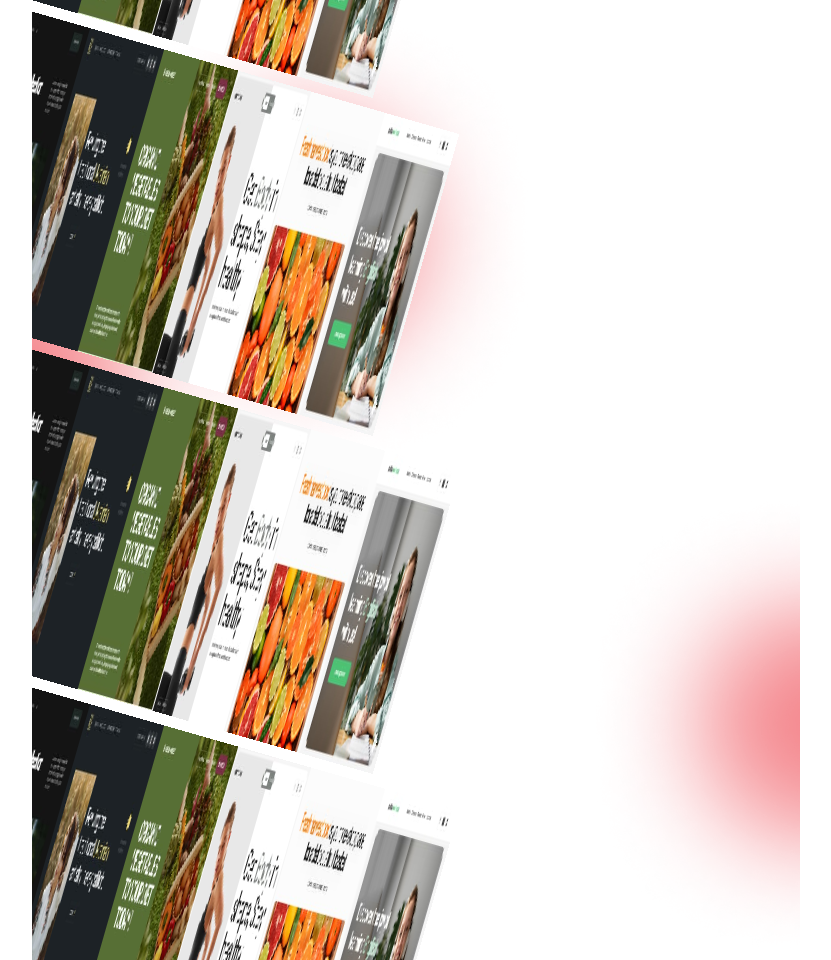
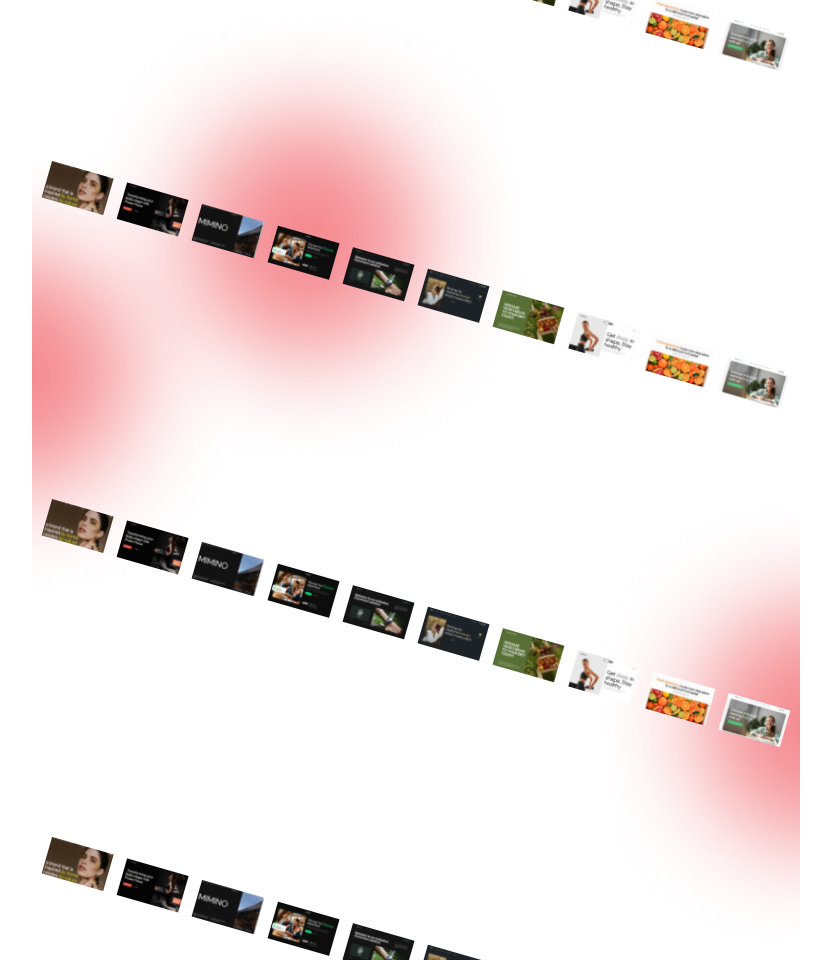
Before and after one commit to Vidiborets0012/Covers-test, a website built with Vite: page src/index.html in a window 1280 px wide. Shown: the whole page, without its empty margins (224-1055 px from the left). Built offline with nearby package versions, Linux system fonts and the light colour scheme.

Commit message:
recent changes

```diff
--- a/src/css/styles.css
+++ b/src/css/styles.css
@@ -93,11 +93,11 @@ body {
   margin: 0;
 }
 
-img {
+/* img {
   display: block;
   width: 100%;
   height: auto;
-}
+} */
 
 .covers h2 {
   position: absolute;
@@ -135,6 +135,7 @@ img {
   left: 0;
   right: 0;
   height: 508px;
+
   background-image: url(/img/covers/covers-ellipse-bg.png);
   background-repeat: no-repeat;
   background-size: cover;
@@ -166,7 +167,7 @@ img {
 }
 
 .covers-merquee-inner img {
-  width: 282px;
+  /* width: 282px; */
   margin-right: 14px;
 }
 
@@ -174,6 +175,8 @@ img {
   display: flex;
   justify-content: center;
   flex-wrap: nowrap;
+  gap: 14px;
+  width: 100%;
   animation-name: marqueeLine;
   animation-duration: 5s;
   animation-timing-function: ease-in-out;
@@ -181,8 +184,15 @@ img {
   animation-play-state: paused;
 }
 
+.marquee__line-raw img {
+  width: 282px;
+  height: auto;
+  object-fit: contain;
+}
+
+/* Анімація запускається при додаванні класу .animate */
 .covers.animate .marquee__line-raw {
-  animation-play-state: running; /* Анімація запускається при додаванні класу .animate */
+  animation-play-state: running;
 }
 
 @keyframes marqueeLine {
--- a/src/main.js
+++ b/src/main.js
@@ -29,8 +29,8 @@
 
 // observer.observe(coversSection);
 
-import { initCoversAnimation } from "./js/covers";
+// import { initCoversAnimation } from "./js/covers";
 
-document.addEventListener('DOMContentLoaded', () => {
-  initCoversAnimation();
-})
+// document.addEventListener('DOMContentLoaded', () => {
+//   initCoversAnimation();
+// })
```
